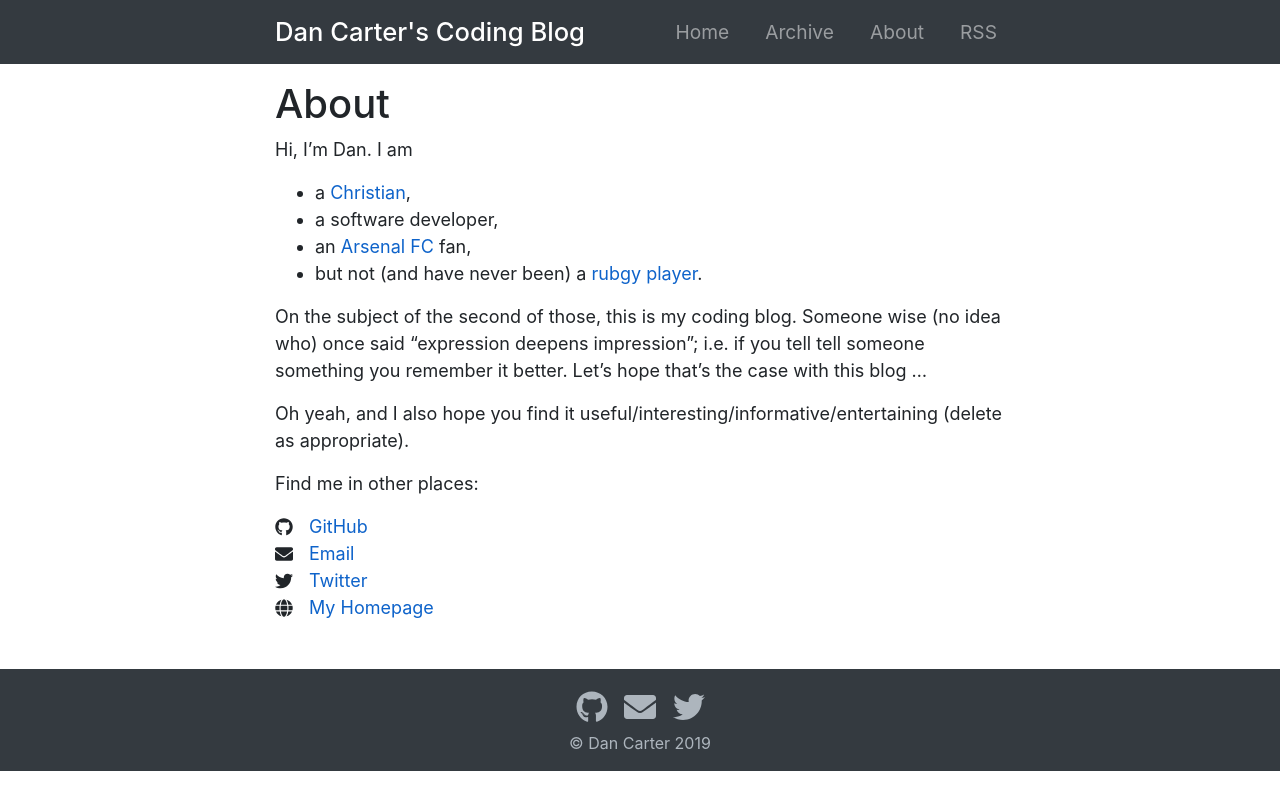
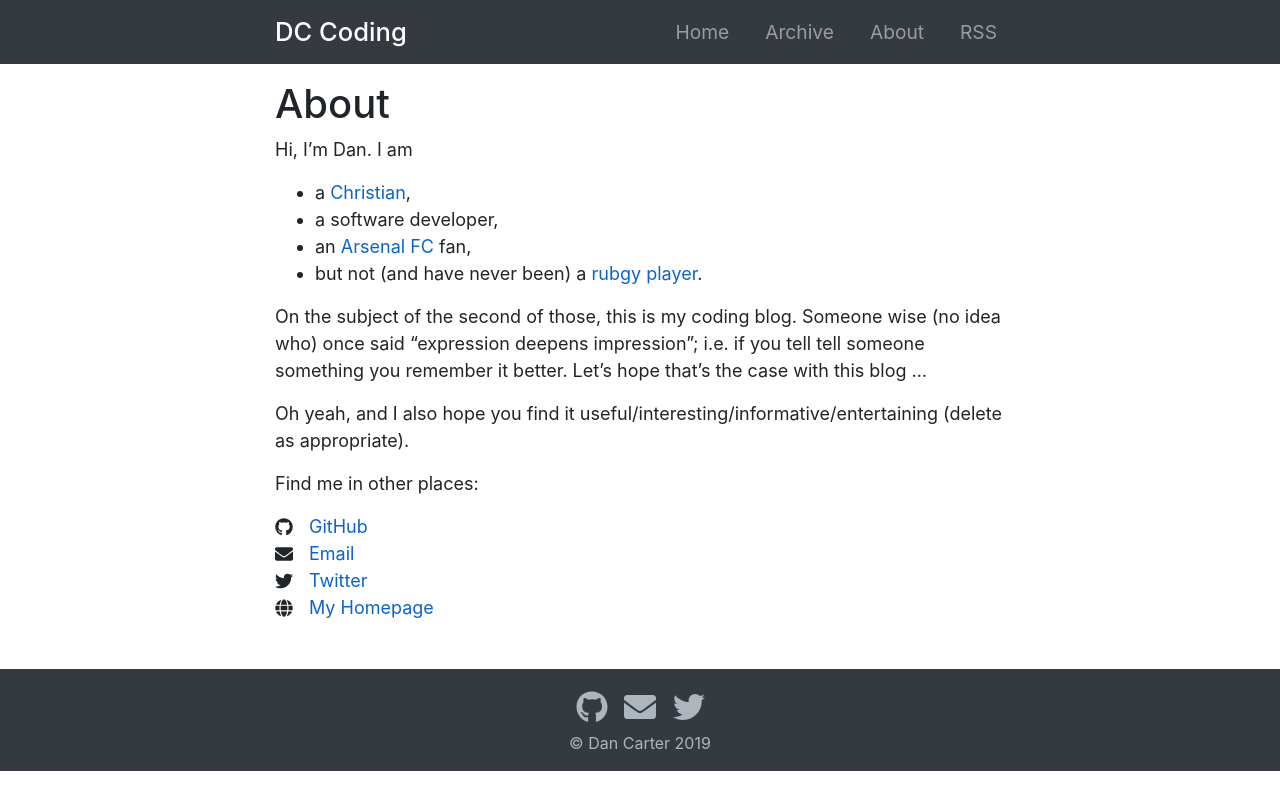
Before and after one commit to djcarter85/codingblog, a Jekyll site: the page built from about.html, in a window 1280 px wide. Shown: the top 810 px of the page. Built offline with Jekyll 4.4.1, drawn with Linux system fonts in a browser that asks for light colours; nearby versions of some CDN libraries.

Commit message:
Improved display for low-res screens

```diff
--- a/_includes/nav.html
+++ b/_includes/nav.html
@@ -1,6 +1,6 @@
 <nav class="navbar navbar-expand-md navbar-dark bg-dark mb-3">
   <div class="container">
-    <a class="navbar-brand h1 mb-0" href="{{ site.baseurl }}/">Dan Carter's Coding Blog</a>
+    <a class="navbar-brand h1 mb-0" href="{{ site.baseurl }}/">DC Coding</a>
     <button class="navbar-toggler" data-toggle="collapse" data-target="#navbarItems">
       <span class="navbar-toggler-icon"></span>
     </button>
--- a/about.html
+++ b/about.html
@@ -21,7 +21,7 @@
       “expression deepens impression”; i.e. if you tell tell someone something you remember it better. Let’s hope
       that’s the case with this blog …</p>
 
-    <p>Oh yeah, and I also hope you find it useful/interesting/informative/entertaining (delete as appropriate).</p>
+    <p>Oh yeah, and I also hope you find it useful/&#8203;interesting/&#8203;informative/&#8203;entertaining (delete as appropriate).</p>
 
     <p>Find me in other places:</p>
 
```
